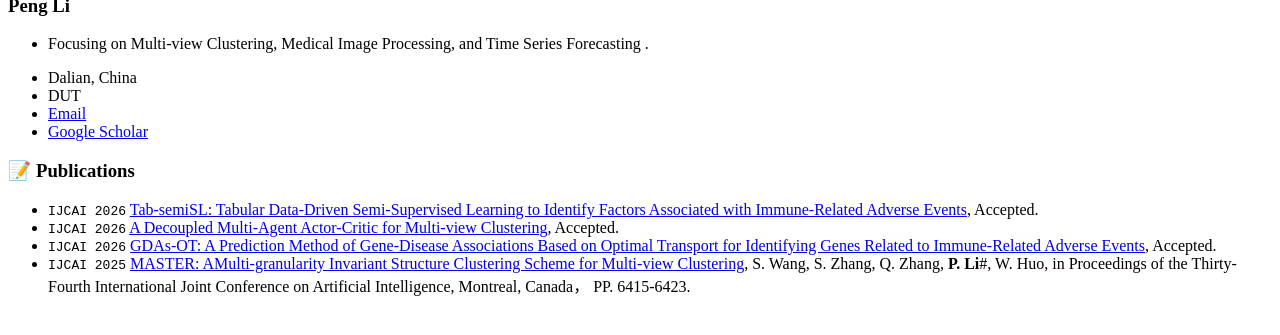
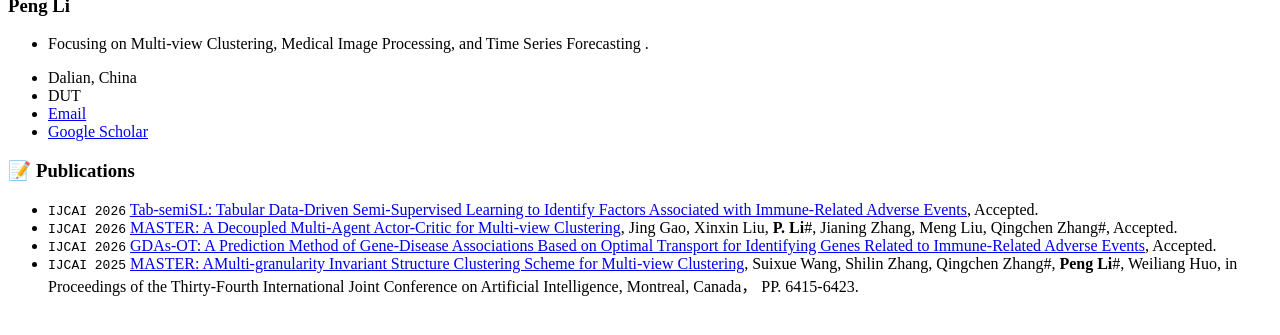
Before and after one commit to lipeng-dut/lipeng-dut.github.io, a Jekyll site: the page built from _pages/includes/pub.md, in a window 1280 px wide, cut to the strip 530-865 px from the top of the page. Built offline with Jekyll 4.4.1, drawn with Linux system fonts in a browser that asks for light colours; our own code applies the rules of GitHub Pages for plain Markdown files.

Commit message:
Update pub.md

```diff
--- a/_pages/includes/pub.md
+++ b/_pages/includes/pub.md
@@ -3,7 +3,6 @@
 
 
 - `IJCAI 2026` [Tab-semiSL: Tabular Data-Driven Semi-Supervised Learning to Identify Factors Associated with Immune-Related Adverse Events](https://aclanthology.org), Accepted.
-- `IJCAI 2026` [A Decoupled Multi-Agent Actor-Critic for Multi-view Clustering](https://aclanthology.org), Accepted.
+- `IJCAI 2026` [MASTER: A Decoupled Multi-Agent Actor-Critic for Multi-view Clustering](https://aclanthology.org), Jing Gao, Xinxin Liu, **P. Li**#, Jianing Zhang, Meng Liu, Qingchen Zhang#, Accepted.
 - `IJCAI 2026` [GDAs-OT: A Prediction Method of Gene-Disease Associations Based on Optimal Transport for Identifying Genes Related to Immune-Related Adverse Events](https://aclanthology.org), Accepted.
-- `IJCAI 2025` [MASTER: AMulti-granularity Invariant Structure Clustering Scheme for Multi-view Clustering](https://www.ijcai.org/proceedings/2025/714), S. Wang, S. Zhang, Q. Zhang, **P. Li**#, W. Huo, in Proceedings of the Thirty-Fourth International Joint Conference on
-               Artificial Intelligence, Montreal, Canada， PP. 6415-6423.
+- `IJCAI 2025` [MASTER: AMulti-granularity Invariant Structure Clustering Scheme for Multi-view Clustering](https://www.ijcai.org/proceedings/2025/714), Suixue Wang, Shilin Zhang, Qingchen Zhang#, **Peng Li**#, Weiliang Huo, in Proceedings of the Thirty-Fourth International Joint Conference on Artificial Intelligence, Montreal, Canada， PP. 6415-6423.
```
